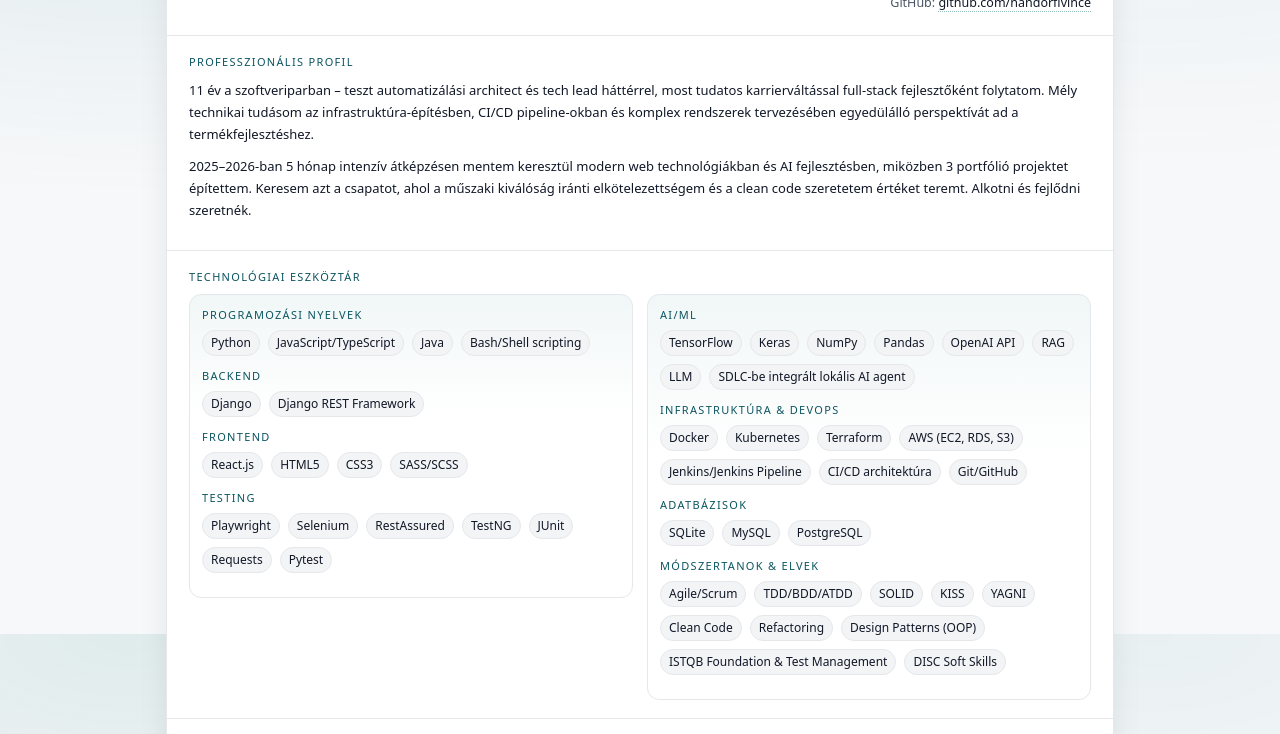
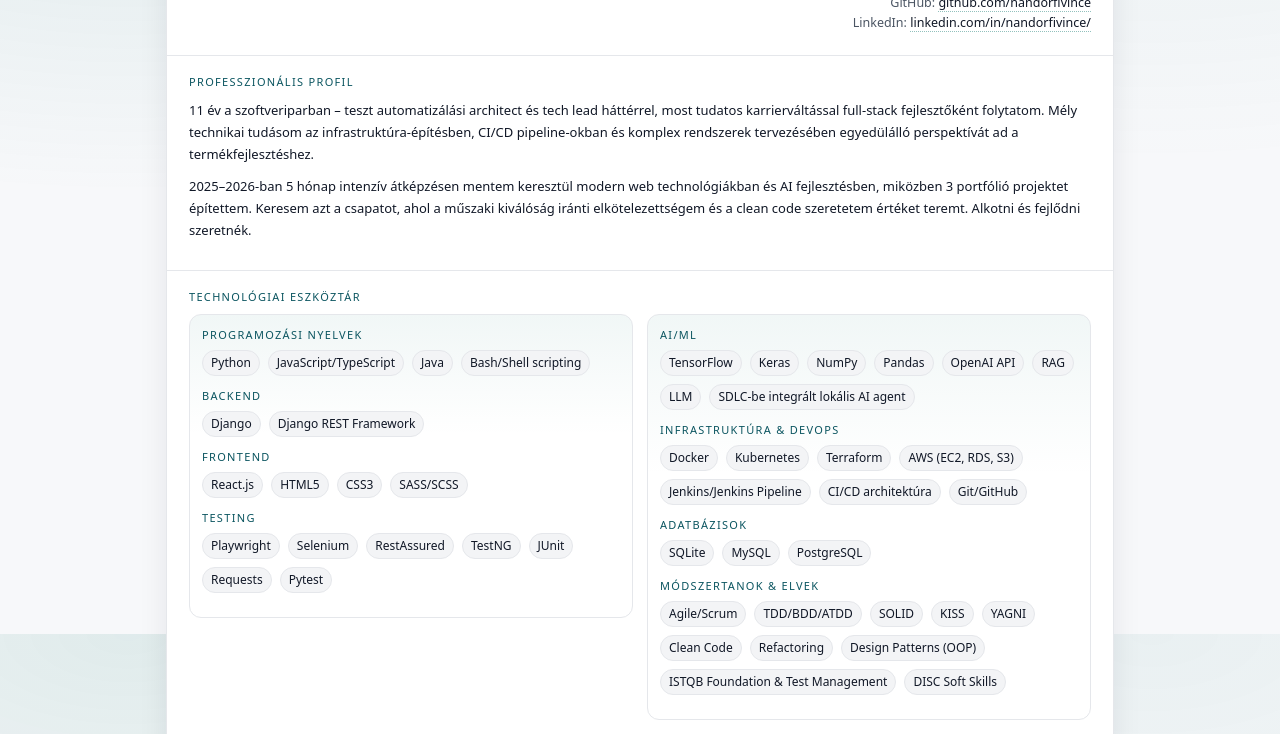
Before and after one commit to nandorfivince/nandorfivince.github.io, a plain HTML site: page index.html in a window 1280 px wide. Shown: the part 166-900 px from the top of the page. Drawn offline with Linux system fonts and the light colour scheme.

Commit message:
Update index.html - linkedin profile added
linkedin profile added

```diff
--- a/index.html
+++ b/index.html
@@ -485,6 +485,8 @@
           phone: "+36 20 621 9693",
           githubLabel: "github.com/nandorfivince",
           githubUrl: "https://github.com/nandorfivince",
+          linkedinLabel: "linkedin.com/in/nandorfivince/",
+          linkedinUrl: "https://www.linkedin.com/in/nandorfivince/",
           location: "Budapest, Hungary"
         },
         profile: [
@@ -666,6 +668,8 @@
           phone: "+36 20 621 9693",
           githubLabel: "github.com/nandorfivince",
           githubUrl: "https://github.com/nandorfivince",
+          linkedinLabel: "linkedin.com/in/nandorfivince/",
+          linkedinUrl: "https://www.linkedin.com/in/nandorfivince/",
           location: "Budapest, Hungary"
         },
         profile: [
@@ -974,6 +978,7 @@
         <div><span class="muted">Phone:</span> <a href="tel:${escapeHtml(d.contact.phone)}">${escapeHtml(d.contact.phone)}</a></div>
         <div><span class="muted">Location:</span> ${escapeHtml(d.contact.location)}</div>
         <div><span class="muted">GitHub:</span> <a href="${escapeHtml(d.contact.githubUrl)}" target="_blank" rel="noreferrer">${escapeHtml(d.contact.githubLabel)}</a></div>
+        <div><span class="muted">LinkedIn:</span> <a href="${escapeHtml(d.contact.linkedinUrl)}" target="_blank" rel="noreferrer">${escapeHtml(d.contact.linkedinLabel)}</a></div>
       `;
       setHTML("contact", contactHTML);
 
```
